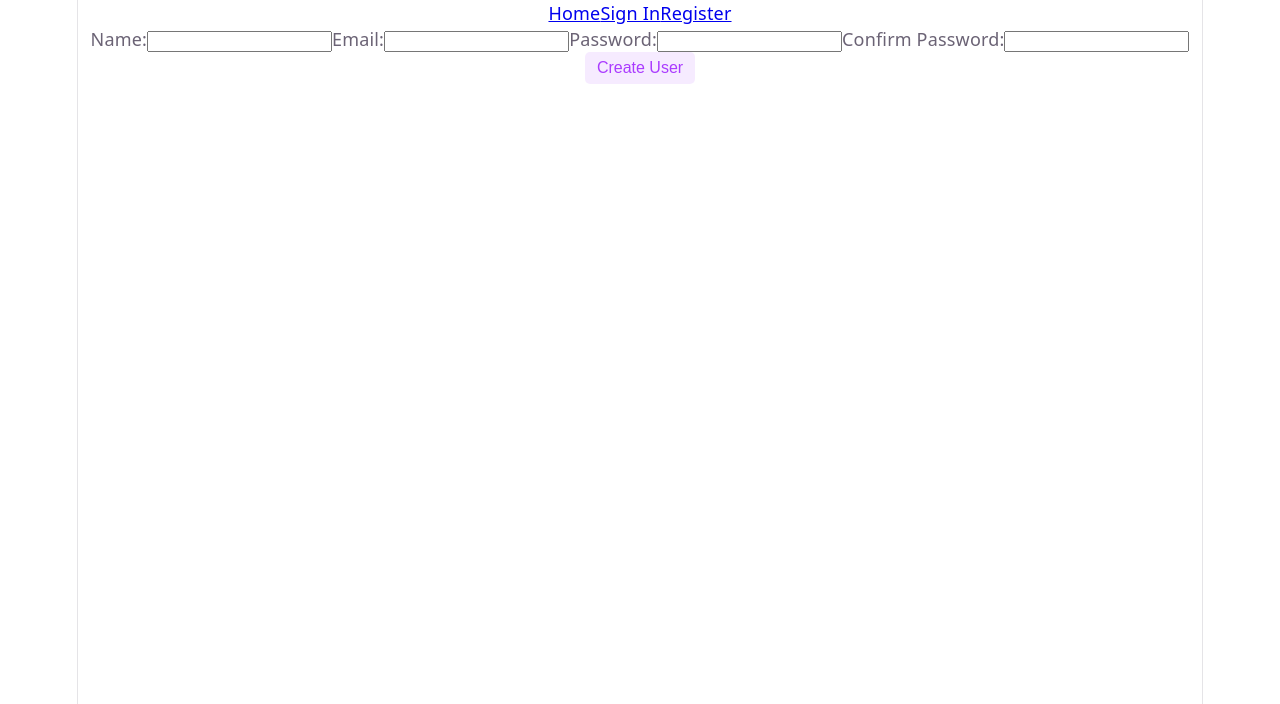
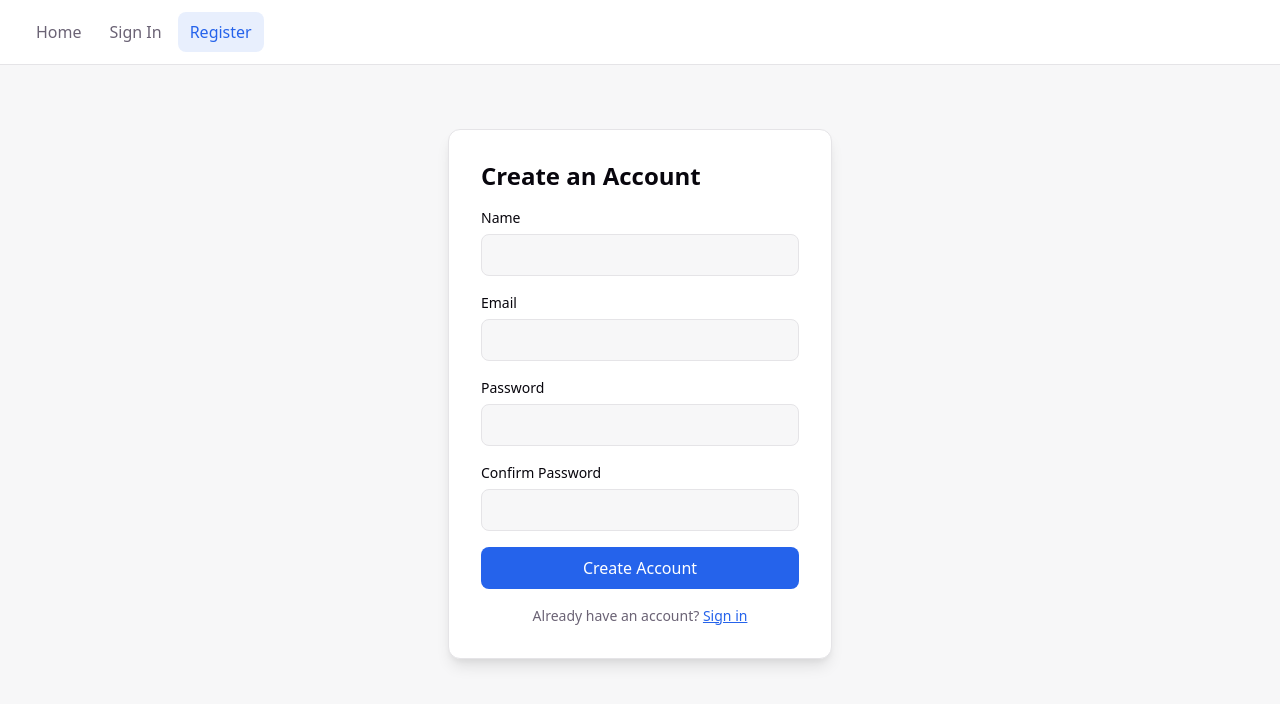
Before and after one commit to andrewg117/fcc_node, a React (Vite) app in the folder client/: page /register in a window 1280 px wide. Shown: the top 704 px of the page. Built offline with nearby package versions, Linux system fonts and the light colour scheme; no server answers.

Commit message:
Updated navigation and css

```diff
--- a/client/src/App.css
+++ b/client/src/App.css
@@ -1,184 +1,90 @@
-.button {
-  font-size: 16px;
-  padding: 5px 10px;
-  border-radius: 5px;
-  color: var(--accent);
-  background: var(--accent-bg);
-  border: 2px solid transparent;
-  transition: border-color 0.3s;
-  margin-bottom: 24px;
+.nav {
+  display: flex;
+  gap: 0.25rem;
+  padding: 0.75rem 1.5rem;
+  background: var(--surface);
+  border-bottom: 1px solid var(--border);
+}
+
+.nav-link {
+  padding: 0.5rem 0.75rem;
+  border-radius: var(--radius);
+  font-weight: 500;
+  color: var(--text);
+  text-decoration: none;
+  transition: color 0.2s, background-color 0.2s;
 
   &:hover {
-    border-color: var(--accent-border);
+    color: var(--text-h);
+    background: var(--accent-soft);
   }
-  &:focus-visible {
-    outline: 2px solid var(--accent);
-    outline-offset: 2px;
+  &.active {
+    color: var(--accent);
+    background: var(--accent-soft);
   }
 }
 
-.hero {
-  position: relative;
+.page {
+  flex: 1;
+  display: flex;
+  justify-content: center;
+  align-items: flex-start;
+  padding: 4rem 1rem;
+}
 
-  .base,
-  .framework,
-  .vite {
-    inset-inline: 0;
-    margin: 0 auto;
-  }
+.card {
+  width: 100%;
+  max-width: 24rem;
+  display: flex;
+  flex-direction: column;
+  gap: 1rem;
+  padding: 2rem;
+  background: var(--surface);
+  border: 1px solid var(--border);
+  border-radius: 12px;
+  box-shadow: var(--shadow);
+}
 
-  .base {
-    width: 170px;
-    position: relative;
-    z-index: 0;
-  }
+.field {
+  display: flex;
+  flex-direction: column;
+  gap: 0.375rem;
+  font-size: 0.875rem;
+  font-weight: 500;
+  color: var(--text-h);
+}
 
-  .framework,
-  .vite {
-    position: absolute;
-  }
+.input {
+  font: inherit;
+  font-size: 1rem;
+  font-weight: 400;
+  padding: 0.5rem 0.75rem;
+  color: var(--text-h);
+  background: var(--bg);
+  border: 1px solid var(--border);
+  border-radius: var(--radius);
 
-  .framework {
-    z-index: 1;
-    top: 34px;
-    height: 28px;
-    transform: perspective(2000px) rotateZ(300deg) rotateX(44deg) rotateY(39deg)
-      scale(1.4);
-  }
-
-  .vite {
-    z-index: 0;
-    top: 107px;
-    height: 26px;
-    width: auto;
-    transform: perspective(2000px) rotateZ(300deg) rotateX(40deg) rotateY(39deg)
-      scale(0.8);
+  &:focus {
+    outline: none;
+    border-color: var(--accent);
+    box-shadow: 0 0 0 3px var(--accent-soft);
   }
 }
 
-#center {
-  display: flex;
-  flex-direction: column;
-  gap: 25px;
-  place-content: center;
-  place-items: center;
-  flex-grow: 1;
-
-  @media (max-width: 1024px) {
-    padding: 32px 20px 24px;
-    gap: 18px;
-  }
+.form-error {
+  padding: 0.5rem 0.75rem;
+  font-size: 0.875rem;
+  color: var(--danger);
+  background: var(--danger-soft);
+  border-radius: var(--radius);
 }
 
-#next-steps {
-  display: flex;
-  border-top: 1px solid var(--border);
-  text-align: left;
-
-  & > div {
-    flex: 1 1 0;
-    padding: 32px;
-    @media (max-width: 1024px) {
-      padding: 24px 20px;
-    }
-  }
-
-  .icon {
-    margin-bottom: 16px;
-    width: 22px;
-    height: 22px;
-  }
-
-  @media (max-width: 1024px) {
-    flex-direction: column;
-    text-align: center;
-  }
+.form-footer {
+  font-size: 0.875rem;
+  text-align: center;
 }
 
-#docs {
-  border-right: 1px solid var(--border);
-
-  @media (max-width: 1024px) {
-    border-right: none;
-    border-bottom: 1px solid var(--border);
-  }
+.actions {
+  display: flex;
+  gap: 0.75rem;
 }
-
-#next-steps ul {
-  list-style: none;
-  padding: 0;
-  display: flex;
-  gap: 8px;
-  margin: 32px 0 0;
-
-  .logo {
-    height: 18px;
-  }
-
-  a {
-    color: var(--text-h);
-    font-size: 16px;
-    border-radius: 6px;
-    background: var(--social-bg);
-    display: flex;
-    padding: 6px 12px;
-    align-items: center;
-    gap: 8px;
-    text-decoration: none;
-    transition: box-shadow 0.3s;
-
-    &:hover {
-      box-shadow: var(--shadow);
-    }
-    .button-icon {
-      height: 18px;
-      width: 18px;
-    }
-  }
-
-  @media (max-width: 1024px) {
-    margin-top: 20px;
-    flex-wrap: wrap;
-    justify-content: center;
-
-    li {
-      flex: 1 1 calc(50% - 8px);
-    }
-
-    a {
-      width: 100%;
-      justify-content: center;
-      box-sizing: border-box;
-    }
-  }
-}
-
-#spacer {
-  height: 88px;
-  border-top: 1px solid var(--border);
-  @media (max-width: 1024px) {
-    height: 48px;
-  }
-}
-
-.ticks {
-  position: relative;
-  width: 100%;
-
-  &::before,
-  &::after {
-    content: '';
-    position: absolute;
-    top: -4.5px;
-    border: 5px solid transparent;
-  }
-
-  &::before {
-    left: 0;
-    border-left-color: var(--border);
-  }
-  &::after {
-    right: 0;
-    border-right-color: var(--border);
-  }
-}
--- a/client/src/App.tsx
+++ b/client/src/App.tsx
@@ -1,4 +1,4 @@
-import { Routes, Route, Link } from 'react-router-dom';
+import { Routes, Route, NavLink } from 'react-router-dom';
 import './App.css';
 import Home from './components/Home';
 import Register from './components/Register';
@@ -7,16 +7,18 @@ import SignIn from './components/SignIn';
 function App() {
   return (
     <>
-      <nav>
-        <Link to="/">Home</Link>
-        <Link to="/sign-in">Sign In</Link>
-        <Link to="/register">Register</Link>
+      <nav className='nav'>
+        <NavLink className='nav-link' to="/">Home</NavLink>
+        <NavLink className='nav-link' to="/sign-in">Sign In</NavLink>
+        <NavLink className='nav-link' to="/register">Register</NavLink>
       </nav>
-      <Routes>
-        <Route path="/" element={<Home />} />
-        <Route path="/sign-in" element={<SignIn />} />
-        <Route path="/register" element={<Register />} />
-      </Routes>
+      <main className='page'>
+        <Routes>
+          <Route path="/" element={<Home />} />
+          <Route path="/sign-in" element={<SignIn />} />
+          <Route path="/register" element={<Register />} />
+        </Routes>
+      </main>
     </>
   );
 }
--- a/client/src/components/Home.tsx
+++ b/client/src/components/Home.tsx
@@ -7,7 +7,7 @@ import { useSignOut } from '../features/auth/useSignOut';
 function Home() {
   const token = useAppSelector((state) => state.auth.token);
   const storedUser = useAppSelector((state) => state.auth.user);
-  const { data: me, error: meError } = useGetMeQuery(undefined, { skip: !token });
+  const { data: userData, error: meError } = useGetMeQuery(undefined, { skip: !token });
   const [deregister, { isLoading: isDeleting, error: deleteError }] = useDeregisterMutation();
   const signOut = useSignOut();
 
@@ -25,19 +25,29 @@ function Home() {
     }
   };
 
-  const user = me ?? storedUser;
+  const user = userData ?? storedUser;
 
-  if (!token || !user) return <p>Not signed in.</p>;
+  if (!token || !user) {
+    return (
+      <section className='card'>
+        <h1>Home</h1>
+        <p>Not signed in.</p>
+      </section>
+    );
+  }
 
   return (
-    <>
+    <section className='card'>
+      <h1>Home</h1>
       <p>Signed in as {user.name} ({user.email})</p>
-      <button className='button' onClick={signOut}>Log Out</button>
-      <button className='button' onClick={handleDelete} disabled={isDeleting}>
-        {isDeleting ? 'Deleting...' : 'Delete Account'}
-      </button>
-      {deleteError && <p>{getErrorMessage(deleteError)}</p>}
-    </>
+      {deleteError && <p className='form-error' role='alert'>{getErrorMessage(deleteError)}</p>}
+      <div className='actions'>
+        <button className='button button-secondary' onClick={signOut}>Log Out</button>
+        <button className='button button-danger' onClick={handleDelete} disabled={isDeleting}>
+          {isDeleting ? 'Deleting...' : 'Delete Account'}
+        </button>
+      </div>
+    </section>
   );
 }
 
--- a/client/src/components/Register.tsx
+++ b/client/src/components/Register.tsx
@@ -1,5 +1,5 @@
 import { useState, type SubmitEventHandler, type ChangeEventHandler } from 'react';
-import { useNavigate } from 'react-router-dom';
+import { Link, useNavigate } from 'react-router-dom';
 
 import { useRegisterMutation } from '../features/auth/authApi';
 import { getErrorMessage } from '../app/getErrorMessage';
@@ -44,30 +44,33 @@ function Register() {
   };
 
   return (
-    <>
-      <form onSubmit={handleSubmit}>
-        <label>
-          Name:
-          <input name="name" type="text" onChange={handleFormChange} />
-        </label>
-        <label>
-          Email:
-          <input name="email" type="text" onChange={handleFormChange} />
-        </label>
-        <label>
-          Password:
-          <input name="password" type="password" onChange={handleFormChange} />
-        </label>
-        <label>
-          Confirm Password:
-          <input name="passwordConfirm" type="password" onChange={handleFormChange} />
-        </label>
-        {isLoading && <p>Creating User...</p>}
-        <button className='button' type="submit" disabled={isLoading}>Create User</button>
-        {passwordError && <p>{passwordError}</p>}
-        {error && <p>{getErrorMessage(error)}</p>}
-      </form>
-    </>
+    <form className='card' onSubmit={handleSubmit}>
+      <h1>Create an Account</h1>
+      <label className='field'>
+        Name
+        <input className='input' name="name" type="text" autoComplete="name" onChange={handleFormChange} />
+      </label>
+      <label className='field'>
+        Email
+        <input className='input' name="email" type="text" autoComplete="email" onChange={handleFormChange} />
+      </label>
+      <label className='field'>
+        Password
+        <input className='input' name="password" type="password" autoComplete="new-password" onChange={handleFormChange} />
+      </label>
+      <label className='field'>
+        Confirm Password
+        <input className='input' name="passwordConfirm" type="password" autoComplete="new-password" onChange={handleFormChange} />
+      </label>
+      {passwordError && <p className='form-error' role='alert'>{passwordError}</p>}
+      {error && <p className='form-error' role='alert'>{getErrorMessage(error)}</p>}
+      <button className='button' type="submit" disabled={isLoading}>
+        {isLoading ? 'Creating account...' : 'Create Account'}
+      </button>
+      <p className='form-footer'>
+        Already have an account? <Link to="/sign-in">Sign in</Link>
+      </p>
+    </form>
   );
 }
 
--- a/client/src/components/SignIn.tsx
+++ b/client/src/components/SignIn.tsx
@@ -1,5 +1,5 @@
 import { useState, type SubmitEventHandler, type ChangeEventHandler } from 'react';
-import { useNavigate } from 'react-router-dom';
+import { Link, useNavigate } from 'react-router-dom';
 import { useLoginMutation } from '../features/auth/authApi';
 import { useAppDispatch } from '../app/hooks';
 import { setCredentials } from '../features/auth/authSlice';
@@ -28,12 +28,23 @@ function SignIn() {
   };
 
   return (
-    <form onSubmit={handleSubmit}>
-      <label>Email: <input name="email" type="text" onChange={handleFormChange} /></label>
-      <label>Password: <input name="password" type="password" onChange={handleFormChange} /></label>
-      {isLoading && <p>Signing in...</p>}
-      <button className='button' type="submit" disabled={isLoading}>Sign In</button>
-      {error && <p>{getErrorMessage(error)}</p>}
+    <form className='card' onSubmit={handleSubmit}>
+      <h1>Sign In</h1>
+      <label className='field'>
+        Email
+        <input className='input' name="email" type="text" autoComplete="email" onChange={handleFormChange} />
+      </label>
+      <label className='field'>
+        Password
+        <input className='input' name="password" type="password" autoComplete="current-password" onChange={handleFormChange} />
+      </label>
+      {error && <p className='form-error' role='alert'>{getErrorMessage(error)}</p>}
+      <button className='button' type="submit" disabled={isLoading}>
+        {isLoading ? 'Signing in...' : 'Sign In'}
+      </button>
+      <p className='form-footer'>
+        No account yet? <Link to="/register">Register</Link>
+      </p>
     </form>
   );
 }
--- a/client/src/index.css
+++ b/client/src/index.css
@@ -1,22 +1,22 @@
 :root {
   --text: #6b6375;
   --text-h: #08060d;
-  --bg: #fff;
+  --bg: #f7f7f8;
+  --surface: #fff;
   --border: #e5e4e7;
-  --code-bg: #f4f3ec;
-  --accent: #aa3bff;
-  --accent-bg: rgba(170, 59, 255, 0.1);
-  --accent-border: rgba(170, 59, 255, 0.5);
-  --social-bg: rgba(244, 243, 236, 0.5);
+  --accent: #2563eb;
+  --accent-hover: #1d4ed8;
+  --accent-text: #fff;
+  --accent-soft: rgba(37, 99, 235, 0.1);
+  --danger: #dc2626;
+  --danger-soft: rgba(220, 38, 38, 0.08);
+  --radius: 8px;
   --shadow:
     rgba(0, 0, 0, 0.1) 0 10px 15px -3px, rgba(0, 0, 0, 0.05) 0 4px 6px -2px;
 
   --sans: system-ui, 'Segoe UI', Roboto, sans-serif;
-  --heading: system-ui, 'Segoe UI', Roboto, sans-serif;
-  --mono: ui-monospace, Consolas, monospace;
 
-  font: 18px/145% var(--sans);
-  letter-spacing: 0.18px;
+  font: 16px/1.5 var(--sans);
   color-scheme: light dark;
   color: var(--text);
   background: var(--bg);
@@ -24,41 +24,29 @@
   text-rendering: optimizeLegibility;
   -webkit-font-smoothing: antialiased;
   -moz-osx-font-smoothing: grayscale;
-
-  @media (max-width: 1024px) {
-    font-size: 16px;
-  }
 }
 
 @media (prefers-color-scheme: dark) {
   :root {
     --text: #9ca3af;
     --text-h: #f3f4f6;
-    --bg: #16171d;
-    --border: #2e303a;
-    --code-bg: #1f2028;
-    --accent: #c084fc;
-    --accent-bg: rgba(192, 132, 252, 0.15);
-    --accent-border: rgba(192, 132, 252, 0.5);
-    --social-bg: rgba(47, 48, 58, 0.5);
+    --bg: #1f2028;
+    --surface: #2c2e36;
+    --border: #3a3d48;
+    --accent: #60a5fa;
+    --accent-hover: #93c5fd;
+    --accent-text: #0b1220;
+    --accent-soft: rgba(96, 165, 250, 0.15);
+    --danger: #f87171;
+    --danger-soft: rgba(248, 113, 113, 0.12);
     --shadow:
       rgba(0, 0, 0, 0.4) 0 10px 15px -3px, rgba(0, 0, 0, 0.25) 0 4px 6px -2px;
   }
-
-  #social .button-icon {
-    filter: invert(1) brightness(2);
-  }
 }
 
-#root {
-  width: 1126px;
-  max-width: 100%;
-  margin: 0 auto;
-  text-align: center;
-  border-inline: 1px solid var(--border);
-  min-height: 100svh;
-  display: flex;
-  flex-direction: column;
+*,
+*::before,
+*::after {
   box-sizing: border-box;
 }
 
@@ -66,46 +54,69 @@ body {
   margin: 0;
 }
 
-h1,
-h2 {
-  font-family: var(--heading);
-  font-weight: 500;
+#root {
+  min-height: 100svh;
+  display: flex;
+  flex-direction: column;
+}
+
+h1 {
+  margin: 0;
+  font-size: 1.5rem;
+  font-weight: 600;
+  line-height: 1.2;
   color: var(--text-h);
 }
 
-h1 {
-  font-size: 56px;
-  letter-spacing: -1.68px;
-  margin: 32px 0;
-  @media (max-width: 1024px) {
-    font-size: 36px;
-    margin: 20px 0;
-  }
-}
-h2 {
-  font-size: 24px;
-  line-height: 118%;
-  letter-spacing: -0.24px;
-  margin: 0 0 8px;
-  @media (max-width: 1024px) {
-    font-size: 20px;
-  }
-}
 p {
   margin: 0;
 }
 
-code,
-.counter {
-  font-family: var(--mono);
-  display: inline-flex;
-  border-radius: 4px;
-  color: var(--text-h);
+a {
+  color: var(--accent);
 }
 
-code {
-  font-size: 15px;
-  line-height: 135%;
-  padding: 4px 8px;
-  background: var(--code-bg);
+:focus-visible {
+  outline: 2px solid var(--accent);
+  outline-offset: 2px;
 }
+
+.button {
+  font: inherit;
+  font-weight: 500;
+  padding: 0.5rem 1rem;
+  border: 1px solid transparent;
+  border-radius: var(--radius);
+  color: var(--accent-text);
+  background: var(--accent);
+  cursor: pointer;
+  transition: background-color 0.2s;
+
+  &:hover:not(:disabled) {
+    background: var(--accent-hover);
+  }
+  &:disabled {
+    opacity: 0.6;
+    cursor: not-allowed;
+  }
+}
+
+.button-secondary {
+  color: var(--text-h);
+  background: transparent;
+  border-color: var(--border);
+
+  &:hover:not(:disabled) {
+    background: var(--accent-soft);
+  }
+}
+
+.button-danger {
+  color: var(--danger);
+  background: transparent;
+  border-color: var(--danger);
+
+  &:hover:not(:disabled) {
+    background: var(--danger-soft);
+  }
+}
```
